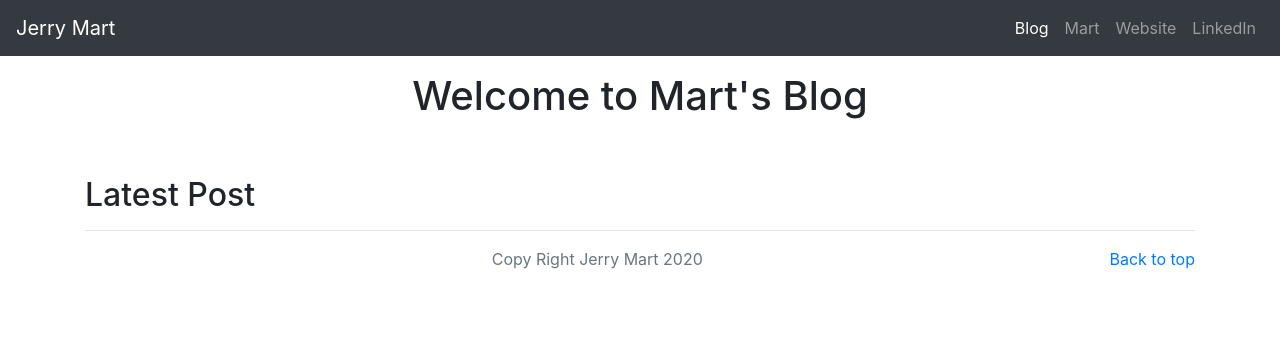
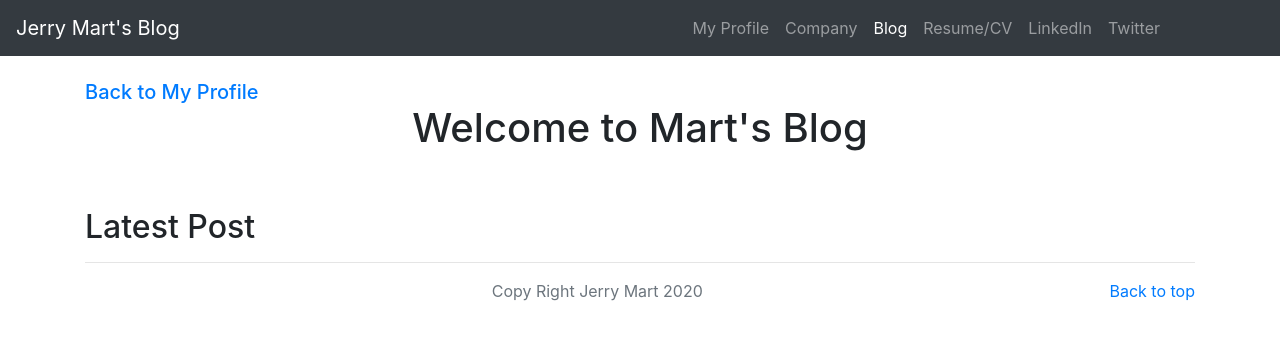
Before and after one commit to legendjo/portfolio-project, a Django app: page /blog/ in a window 1280 px wide. Shown: the top 340 px of the page. Run offline with Django 3.2, Linux system fonts and the light colour scheme; data that the repository does not hold is empty; some libraries are stand-ins or nearby versions.

Commit message:
POSDETAILS UI

```diff
--- a/blog/templates/bloghome/home.html
+++ b/blog/templates/bloghome/home.html
@@ -2,26 +2,21 @@
 <!doctype html>
 <html lang="en">
 <head>
+  <!--This should be above the static file codes IMPORTANT-->
+  <!--########## IMPORTANT #################-->
+  {% load staticfiles %}
+  <!--########## IMPORTANT #################-->
   <meta charset="utf-8">
   <meta name="viewport" content="width=device-width, initial-scale=1, shrink-to-fit=no">
   <meta name="description" content="">
   <meta name="author" content="Mark Otto, Jacob Thornton, and Bootstrap contributors">
   <meta name="generator" content="Jekyll v4.1.1">
-  <title>blog</title>
-
-  <link rel="canonical" href="https://getbootstrap.com/docs/4.5/examples/album/">
+  <title>Mart's Blog</title>
 
   <!-- Bootstrap core CSS -->
   <!-- CSS only -->
   <link rel="stylesheet" href="https://stackpath.bootstrapcdn.com/bootstrap/4.5.2/css/bootstrap.min.css" integrity="sha384-JcKb8q3iqJ61gNV9KGb8thSsNjpSL0n8PARn9HuZOnIxN0hoP+VmmDGMN5t9UJ0Z" crossorigin="anonymous">
 
-  <!-- Favicons -->
-  <link rel="apple-touch-icon" href="/docs/4.5/assets/img/favicons/apple-touch-icon.png" sizes="180x180">
-  <link rel="icon" href="/docs/4.5/assets/img/favicons/favicon-32x32.png" sizes="32x32" type="image/png">
-  <link rel="icon" href="/docs/4.5/assets/img/favicons/favicon-16x16.png" sizes="16x16" type="image/png">
-  <link rel="manifest" href="/docs/4.5/assets/img/favicons/manifest.json">
-  <link rel="mask-icon" href="/docs/4.5/assets/img/favicons/safari-pinned-tab.svg" color="#563d7c">
-  <link rel="icon" href="/docs/4.5/assets/img/favicons/favicon.ico">
   <meta name="msapplication-config" content="/docs/4.5/assets/img/favicons/browserconfig.xml">
   <meta name="theme-color" content="#563d7c">
 
@@ -43,30 +38,54 @@
     }
   </style>
 
-  <!-- Custom styles for this template -->
-  <link href="album.css" rel="stylesheet">
 
 </head>
 <body>
   <header>
     <nav class="navbar navbar-expand-lg navbar-dark bg-dark">
-      <a class="navbar-brand" href="#">Jerry Mart</a>
+      <a class="navbar-brand" href="{% url 'bloghome' %}">Jerry Mart's Blog</a>
+
       <button class="navbar-toggler" type="button" data-toggle="collapse" data-target="#navbarNav" aria-controls="navbarNav" aria-expanded="false" aria-label="Toggle navigation">
         <span class="navbar-toggler-icon"></span>
       </button>
+
         <div class="collapse navbar-collapse" id="navbarNav">
           <ul class="navbar-nav ml-auto">
             <li class="nav-item">
-            <a class="nav-link active" href="">Blog </a>
+              <a class="nav-link" href="{% url 'jobapphome' %}"> My Profile</a>
             </li>
             <li class="nav-item">
-            <li class="nav-item">
-              <a class="nav-link" href="http://127.0.0.1:8000/">Mart</a>
-            </li>
-            <a class="nav-link" href="https://www.martrica.com" target="_blank">Website</a>
+              <a class="nav-link" href="https://www.martrica.com" target="_blank">Company</a>
             </li>
             <li class="nav-item">
-            <a class="nav-link" href="#" target="_blank">LinkedIn</a>
+              <a class="nav-link active" href="{% url 'bloghome' %}">Blog </a>
+            </li>
+            <li class="nav-item">
+              <a class="nav-link" href="{% static 'Resume.pdf' %}">Resume/CV</a>
+            </li>
+            <li class="nav-item">
+              <a class="nav-link" href="https://www.linkedin.com/in/martwj" target="_blank">LinkedIn</a>
+            </li>
+            <li class="nav-item">
+              <a class="nav-link" href="#" target="_blank">Twitter</a>
+            </li>
+            <li class="nav-item">
+              <a class="nav-link" href="#"></a>
+            </li>
+            <li class="nav-item">
+              <a class="nav-link" href="#" ></a>
+            </li>
+            <li class="nav-item">
+              <a class="nav-link" href="#" ></a>
+            </li>
+            <li class="nav-item">
+              <a class="nav-link" href="#"></a>
+            </li>
+            <li class="nav-item">
+              <a class="nav-link" href="#" ></a>
+            </li>
+            <li class="nav-item">
+              <a class="nav-link" href="#" ></a>
             </li>
         </ul>
       </div>
@@ -75,13 +94,15 @@
 
   <main role="main">
     <div class="container">
+      <br/>
+      <h5><a class="float-left" href="{% url 'jobapphome' %}">Back to My Profile</a></h5>
       <h1 class="text-center pt-3">Welcome to Mart's Blog</h1>
       <br/><br/>
       <h2>Latest Post</h2>
       <hr/>
 
       {% for post in blogposts %}
-      <a href=""> <h4>{{ post.title }}</h4><a/>
+      <a href="{% url 'blogpostdetails' post.id %}"> <h4>{{ post.title }}</h4><a/>
         <img class="img-fluid" src="{{ post.image.url}}" width="30%" height="250" />
         <br/>
         {{ post.pub_date_refined }}
--- a/jobs/views.py
+++ b/jobs/views.py
@@ -3,7 +3,7 @@ from django.shortcuts import render
 from .models import Job
 
 # Create your views here. https://docs.djangoproject.com/en/2.2/topics/http/views/
-def home(request):
+def jobapphome(request):
     jobs = Job.objects
     # Use jobs/home.html instaed of just home.html since home.html is in /jobs subfolder in templates
     return render(request, 'jobshome/home.html', {'jobs':jobs})
--- a/portfolio/urls.py
+++ b/portfolio/urls.py
@@ -22,6 +22,6 @@ import jobs.views # 1. for home
 
 urlpatterns = [
     path('admin/', admin.site.urls),
-    path('', jobs.views.home, name='home'),       # 2. for home using Function views method for jobs app
+    path('', jobs.views.jobapphome, name='jobapphome'),       # 2. for home using Function views method for jobs app
     path('blog/', include('blog.urls')),           # using Including another URLconf method for blog app
 ] + static(settings.MEDIA_URL, document_root=settings.MEDIA_ROOT)
```
Also changed, not shown: blog/templates/bloghome/postdetail.html (+128 -4 lines), jobs/templates/jobshome/home.html (+23 -16 lines). Lines whose indentation alone changed are shown as unchanged.
